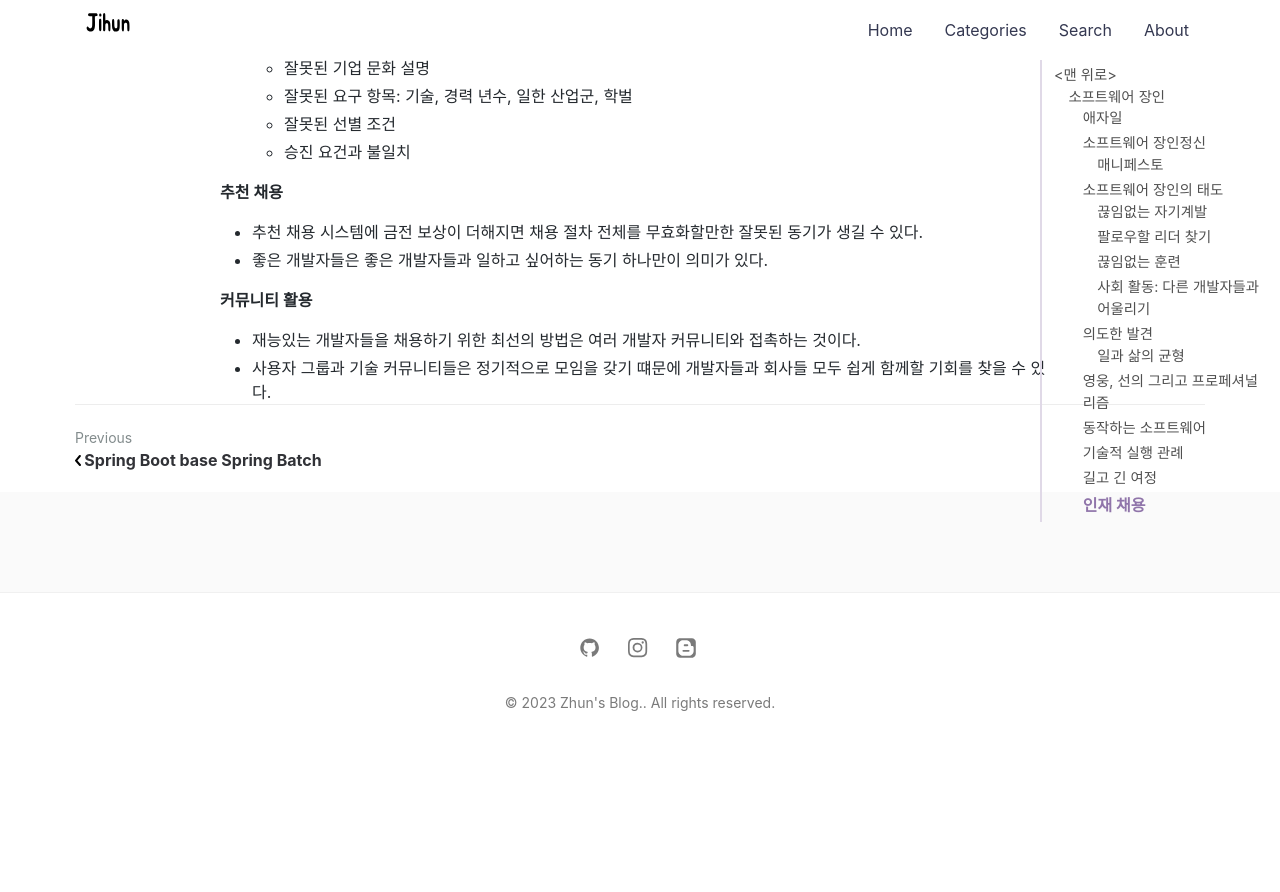
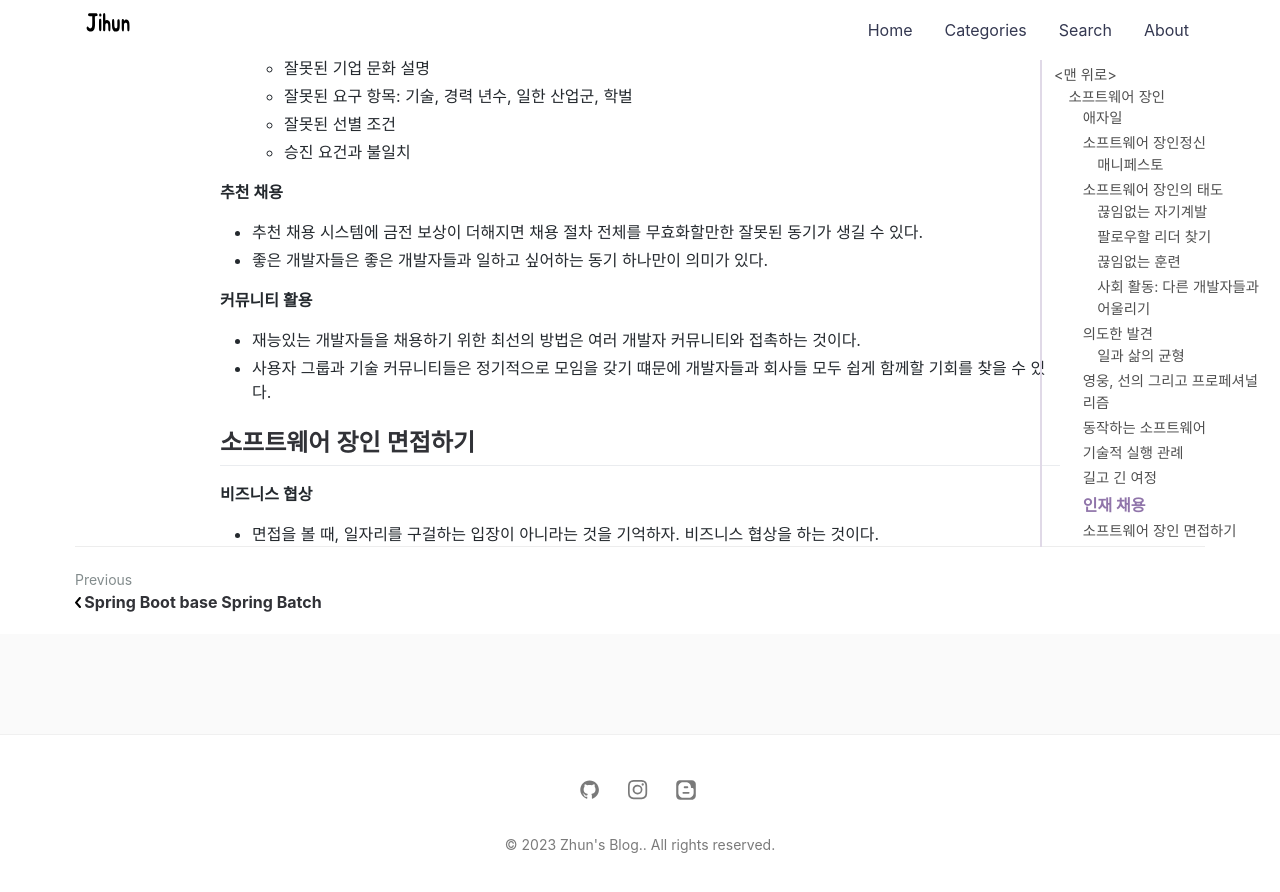
Before and after one commit to jihunparkme/jihunparkme.github.io, a Jekyll site: the page built from _posts/2023-02-01-a-software-master.md, in a window 1280 px wide and 900 px high, scrolled down 9980 px. Shown: the top 892 px of the window. Built offline with Jekyll 4.4.1, drawn with Linux system fonts in a browser that asks for light colours; nearby versions of some CDN libraries; comment, search, counter and statistics services are not loaded; before the commit the page ends 10738 px from its top, so only the background shows below that; some of the changed text lies outside the part shown.

Commit message:
[software master] 소프트웨어 장인 면접하기 - 비즈니스 협상

```diff
--- a/_posts/2023-02-01-a-software-master.md
+++ b/_posts/2023-02-01-a-software-master.md
@@ -405,3 +405,9 @@ XP 실행 관례의 일부를 살펴보자.
 
 - 재능있는 개발자들을 채용하기 위한 최선의 방법은 여러 개발자 커뮤니티와 접촉하는 것이다.
 - 사용자 그룹과 기술 커뮤니티들은 정기적으로 모임을 갖기 떄문에 개발자들과 회사들 모두 쉽게 함께할 기회를 찾을 수 있다.
+
+## 소프트웨어 장인 면접하기
+
+**비즈니스 협상**
+
+- 면접을 볼 때, 일자리를 구걸하는 입장이 아니라는 것을 기억하자. 비즈니스 협상을 하는 것이다.
```
